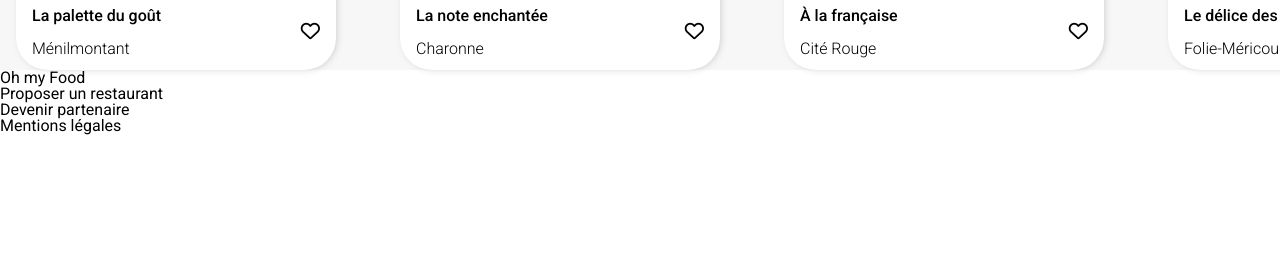
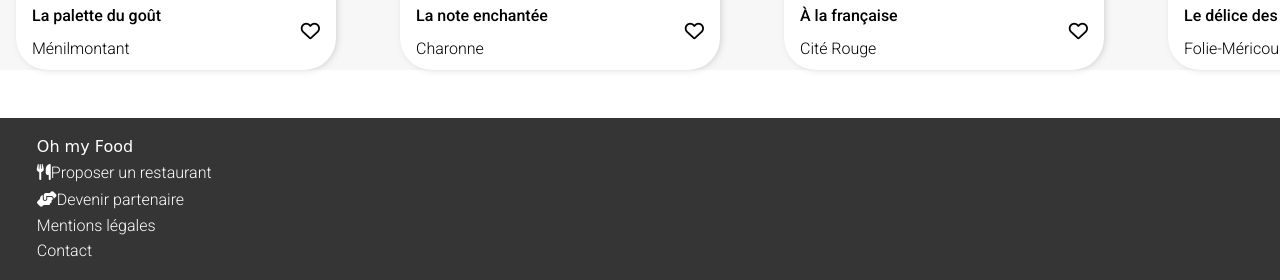
Before and after one commit to Arts286611/Donnay_Aurelie_projet_4_ohmyfood_112022, a website: page index.html in a window 1280 px wide. Shown: the part 775-1055 px from the top of the page. Before the commit the page ends 910 px from the top, so only its background shows below. Drawn offline with Linux system fonts and the light colour scheme; a web font is replaced by a local one.

Commit message:
mise en place du footer

```diff
--- a/index.html
+++ b/index.html
@@ -78,16 +78,15 @@
           </div> </a>
 
     </section>
+   </main>
 
-    <footer>
-      <h1 class="footer__logo">Oh my Food</h1>
+   <footer>
+    <h2>Oh my Food</h2>
+      <p><i class="fas fa-utensils"></i>Proposer un restaurant</p>
+      <p><i class="fas fa-hands-helping"></i>Devenir partenaire</p>
+      <p>Mentions légales</p>
+      <p><a href="mailto:#">Contact</a></p>
+  </footer>
 
-      <ul>
-        <li>Proposer un restaurant</li>
-        <li>Devenir partenaire</li>
-        <li>Mentions légales</li>
-      </ul>
-    </footer>
-   </main>
 </body>
 </html>
--- a/sass/layout/_footer.scss
+++ b/sass/layout/_footer.scss
@@ -0,0 +1,19 @@
+@use"../utils/colors.scss";
+
+
+footer {
+  background-color: colors.$color-dark-grey;
+  margin-top:3rem;
+  padding:1rem 2rem;
+  h2 {
+    font-family: "Shrikhand", cursive;
+    font-weight:500;
+  }
+  h2, p {
+    color:white;
+  }
+
+  h2, p {
+    padding:0.3rem;
+  }
+}
--- a/sass/utils/_colors.scss
+++ b/sass/utils/_colors.scss
@@ -9,3 +9,4 @@ $linear-gradient:linear-gradient(
   rgba(147, 86, 220, 0.9),
   rgba(255, 121, 218, 0.9)
   );
+  $color-dark-grey:#353535;
--- a/style.scss
+++ b/style.scss
@@ -4,7 +4,7 @@
 @use "./sass/layout/explorer.scss";
 @use "./sass/layout/tuto.scss";
 @use "./sass/layout/restaurants.scss";
-//@use "./sass/layout/footer.scss";
+@use "./sass/layout/footer.scss";
 @use "./sass/composants/button.scss";
 @use "./sass/utils/box-shadow.scss";
 @use "./sass/utils/animationHover.scss";
```
Also changed, not shown: style.css, 1 other file.
